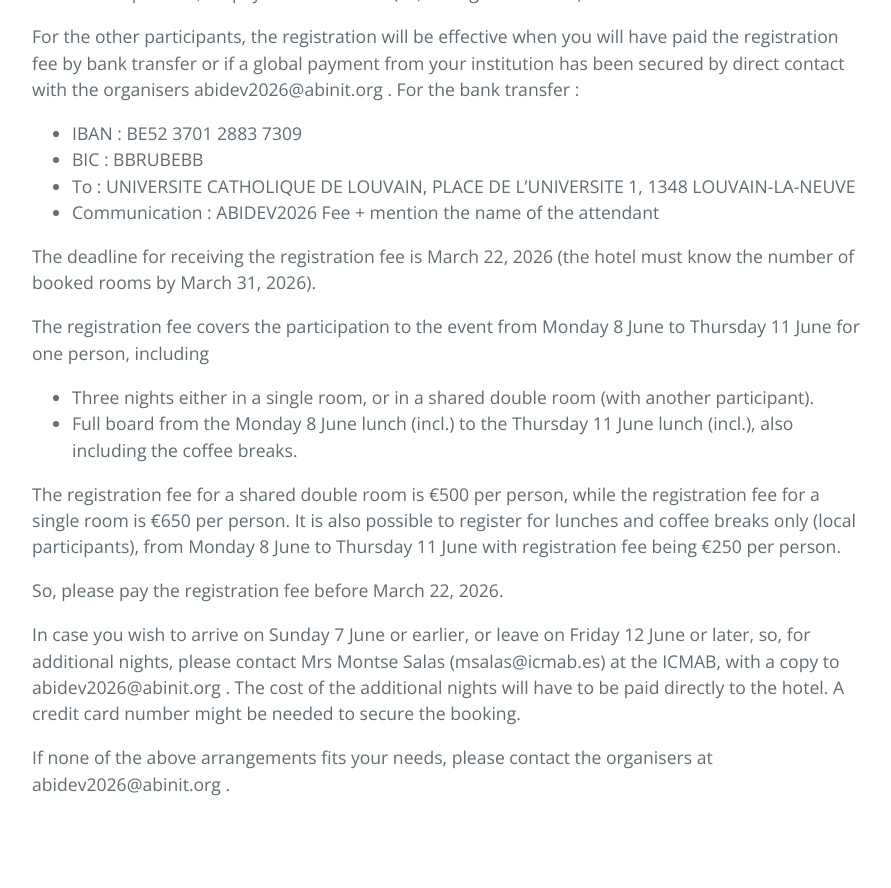
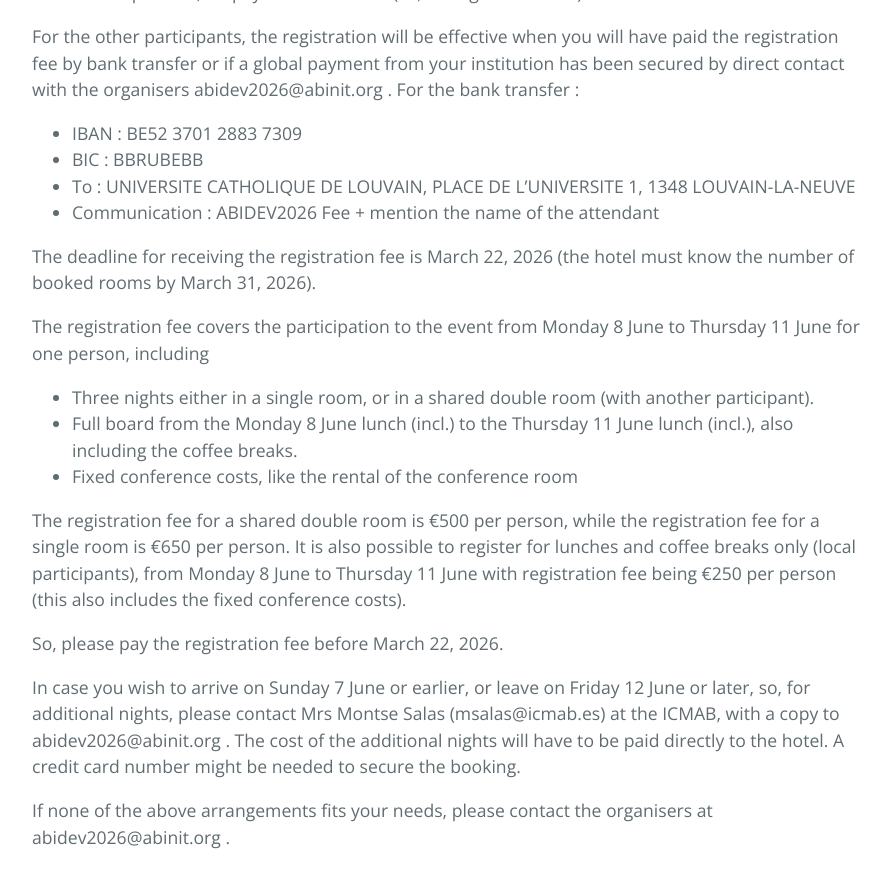
Before and after one commit to abinit/abidev2026, a Jekyll site: the page built from docs/registration.md, in a window 1280 px wide and 900 px high, scrolled down 639 px. Shown: the top 888 px of the window, without its empty margins (192-1083 px from the left). Built offline with Jekyll 4.4.1, drawn with Linux system fonts in a browser that asks for light colours; the repository's description, which GitHub fills in, is left out; before the commit the page ends 1486 px from its top, so only the background shows below that.

Commit message:
More minor changes

```diff
--- a/docs/registration.md
+++ b/docs/registration.md
@@ -31,9 +31,10 @@ The registration fee covers the participation to the event from Monday 8 June to
 
   * Three nights either in a single room, or in a shared double room (with another participant).
   * Full board from the Monday 8 June lunch (incl.) to the Thursday 11 June lunch (incl.), also including the coffee breaks.
+  * Fixed conference costs, like the rental of the conference room
 
 The registration fee for a shared double room is €500 per person, while the registration fee for a single room is €650 per person.
-It is also possible to register for lunches and coffee breaks only (local participants), from Monday 8 June to Thursday 11 June with registration fee being €250 per person.
+It is also possible to register for lunches and coffee breaks only (local participants), from Monday 8 June to Thursday 11 June with registration fee being €250 per person (this also includes the fixed conference costs).
 
 So, please pay the registration fee before March 22, 2026.
 
```
